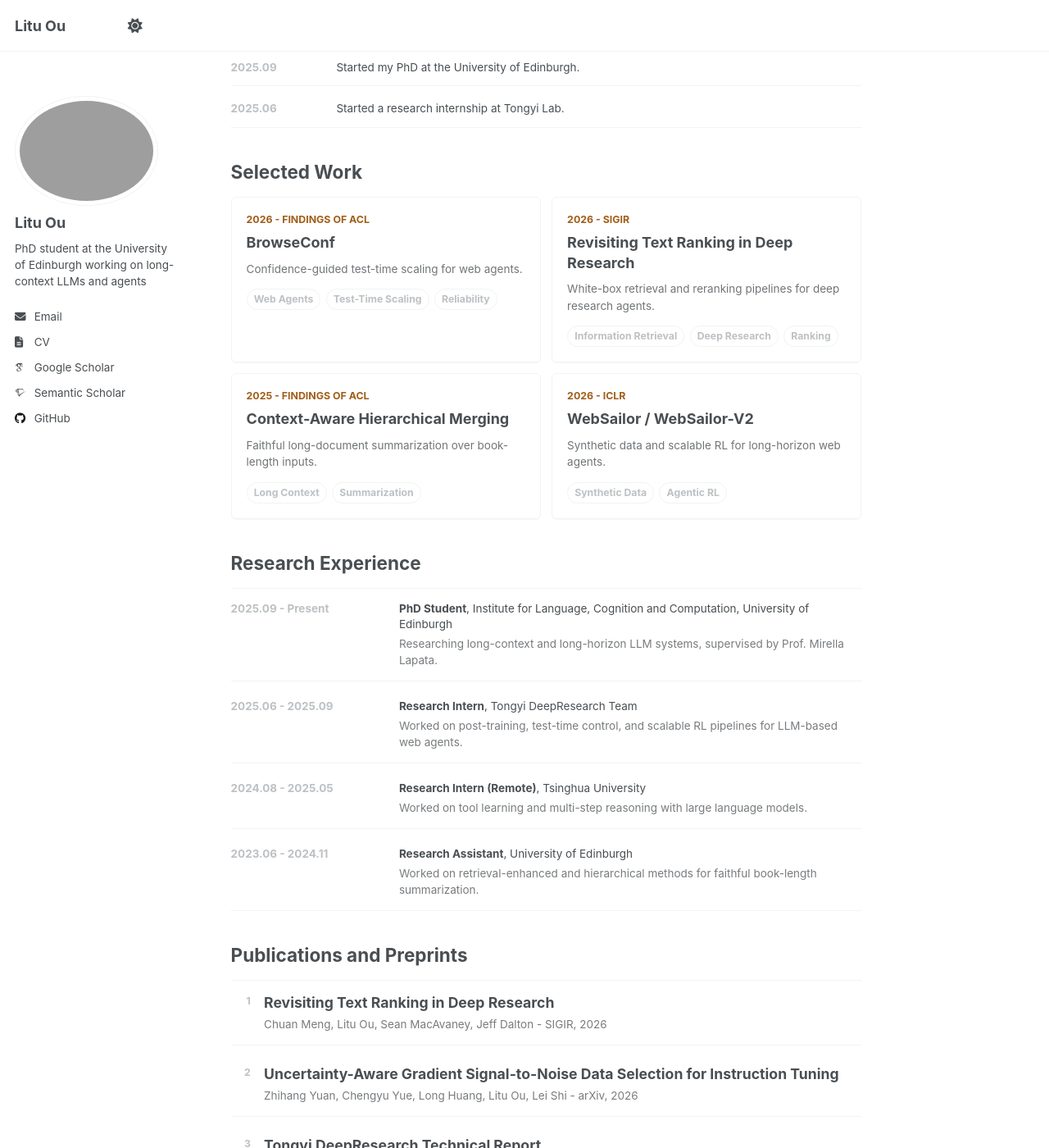
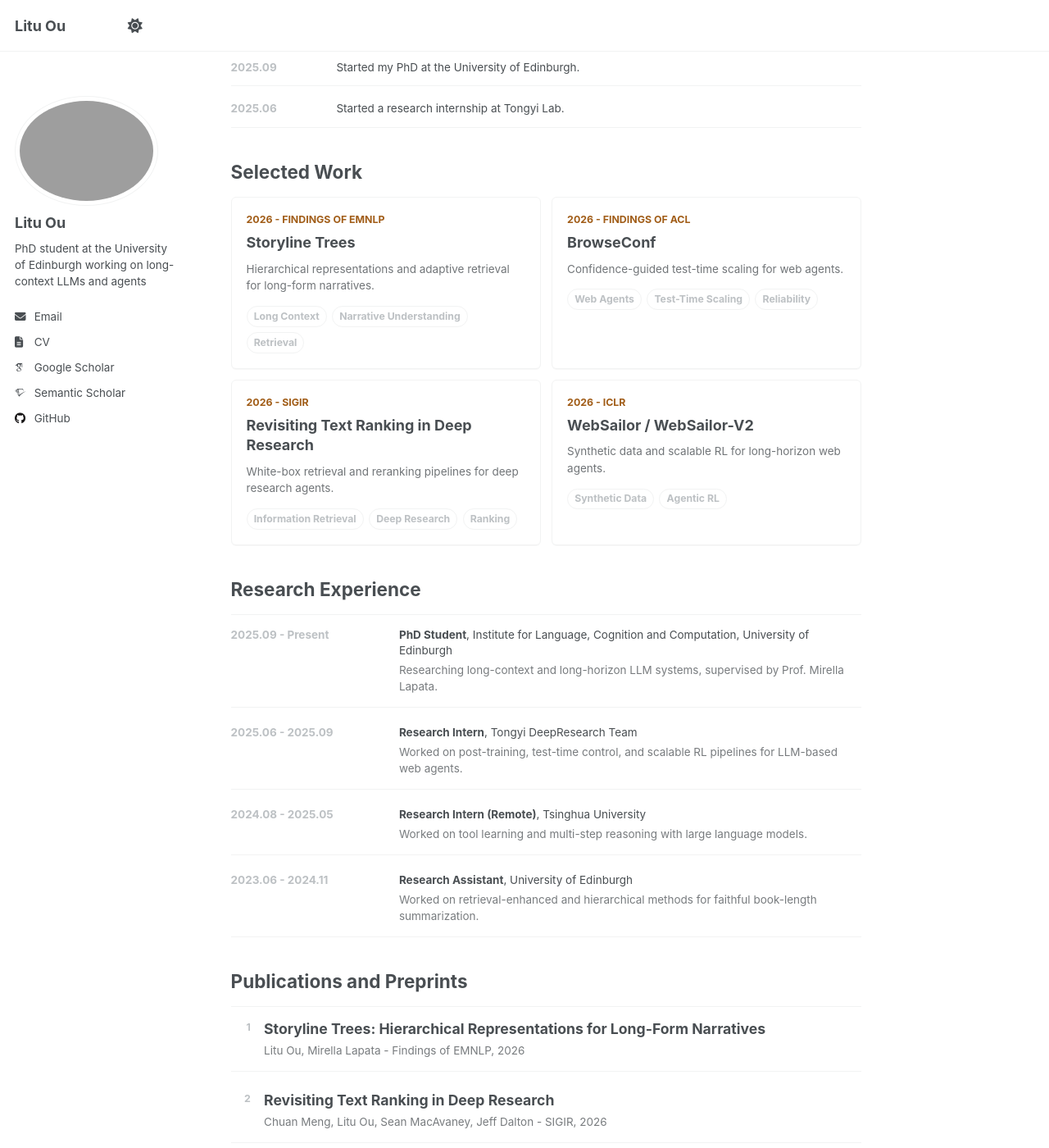
Before and after one commit to Leonard907/Leonard907.github.io, a Jekyll site: the page built from _pages/about.md, in a window 1280 px wide and 1400 px high, scrolled down 934 px. Shown: the whole window at 82% size. Built offline with Jekyll 4.4.1, drawn with Linux system fonts in a browser that asks for light colours; some web fonts are replaced; a script that is not in the unit is left out; some of the changed text lies outside the part shown.

Commit message:
2026.09.07 update

```diff
--- a/_pages/about.md
+++ b/_pages/about.md
@@ -68,6 +68,13 @@ redirect_from:
 
     <div class="work-grid">
       <article class="work-card">
+        <div class="work-card__meta">2026 - Findings of EMNLP</div>
+        <h3><a href="https://arxiv.org/abs/2606.20900">Storyline Trees</a></h3>
+        <p>Hierarchical representations and adaptive retrieval for long-form narratives.</p>
+        <div class="tag-row"><span>Long Context</span><span>Narrative Understanding</span><span>Retrieval</span></div>
+      </article>
+
+      <article class="work-card">
         <div class="work-card__meta">2026 - Findings of ACL</div>
         <h3><a href="https://arxiv.org/abs/2510.23458">BrowseConf</a></h3>
         <p>Confidence-guided test-time scaling for web agents.</p>
@@ -79,13 +86,6 @@ redirect_from:
         <h3><a href="https://arxiv.org/abs/2602.21456">Revisiting Text Ranking in Deep Research</a></h3>
         <p>White-box retrieval and reranking pipelines for deep research agents.</p>
         <div class="tag-row"><span>Information Retrieval</span><span>Deep Research</span><span>Ranking</span></div>
-      </article>
-
-      <article class="work-card">
-        <div class="work-card__meta">2025 - Findings of ACL</div>
-        <h3><a href="https://aclanthology.org/2025.findings-acl.289/">Context-Aware Hierarchical Merging</a></h3>
-        <p>Faithful long-document summarization over book-length inputs.</p>
-        <div class="tag-row"><span>Long Context</span><span>Summarization</span></div>
       </article>
 
       <article class="work-card">
@@ -139,12 +139,16 @@ redirect_from:
 
     <ol class="publication-list">
       <li>
+        <div class="publication-list__title"><a href="https://arxiv.org/abs/2606.20900">Storyline Trees: Hierarchical Representations for Long-Form Narratives</a></div>
+        <div class="publication-list__meta">Litu Ou, Mirella Lapata - Findings of EMNLP, 2026</div>
+      </li>
+      <li>
         <div class="publication-list__title"><a href="https://arxiv.org/abs/2602.21456">Revisiting Text Ranking in Deep Research</a></div>
         <div class="publication-list__meta">Chuan Meng, Litu Ou, Sean MacAvaney, Jeff Dalton - SIGIR, 2026</div>
       </li>
       <li>
         <div class="publication-list__title"><a href="https://arxiv.org/abs/2601.13697">Uncertainty-Aware Gradient Signal-to-Noise Data Selection for Instruction Tuning</a></div>
-        <div class="publication-list__meta">Zhihang Yuan, Chengyu Yue, Long Huang, Litu Ou, Lei Shi - arXiv, 2026</div>
+        <div class="publication-list__meta">Zhihang Yuan, Chengyu Yue, Long Huang, Litu Ou, Lei Shi - EMNLP, 2026</div>
       </li>
       <li>
         <div class="publication-list__title"><a href="https://arxiv.org/abs/2510.24701">Tongyi DeepResearch Technical Report</a></div>
```
Also changed, not shown: 4 other files.
